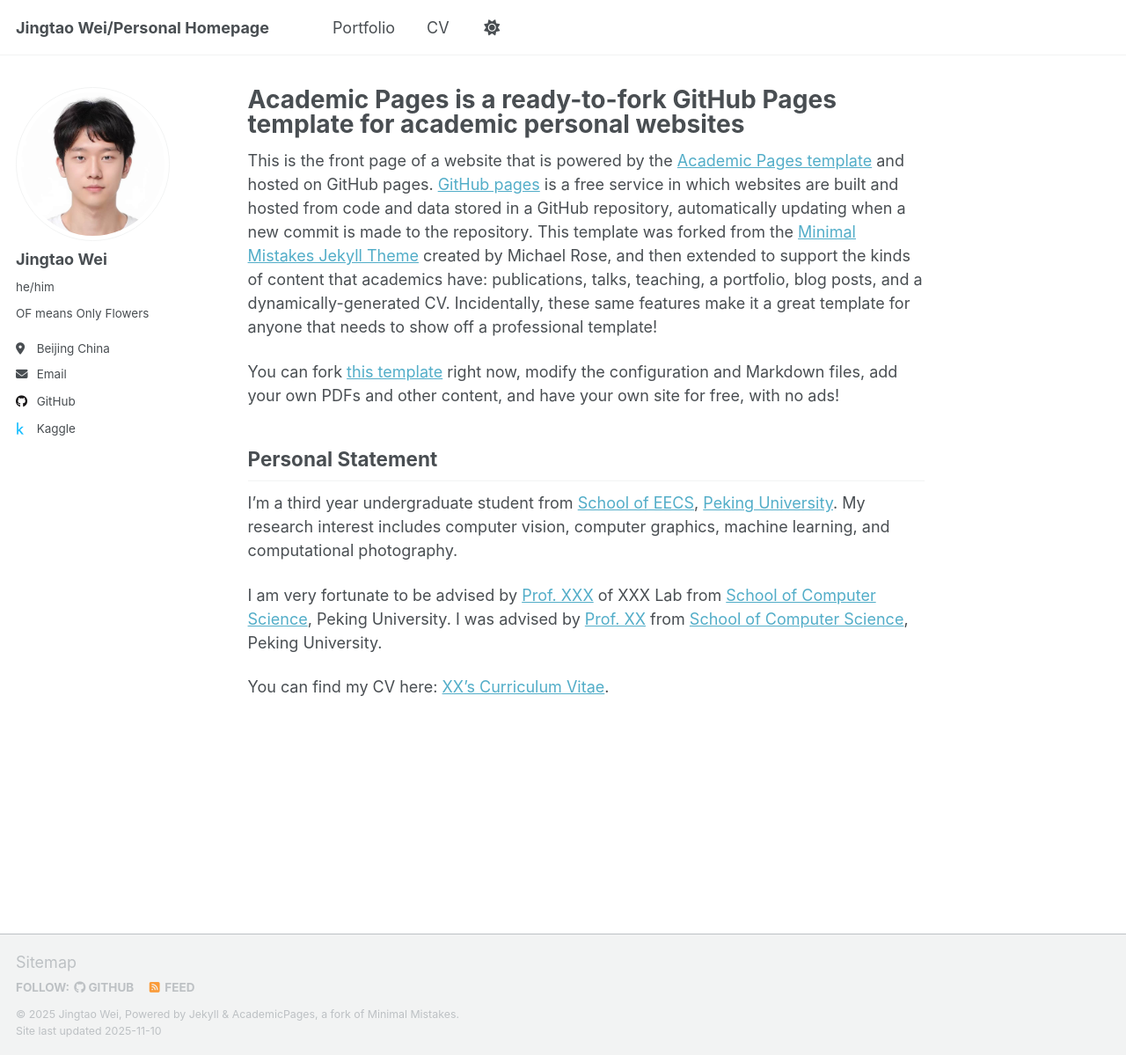
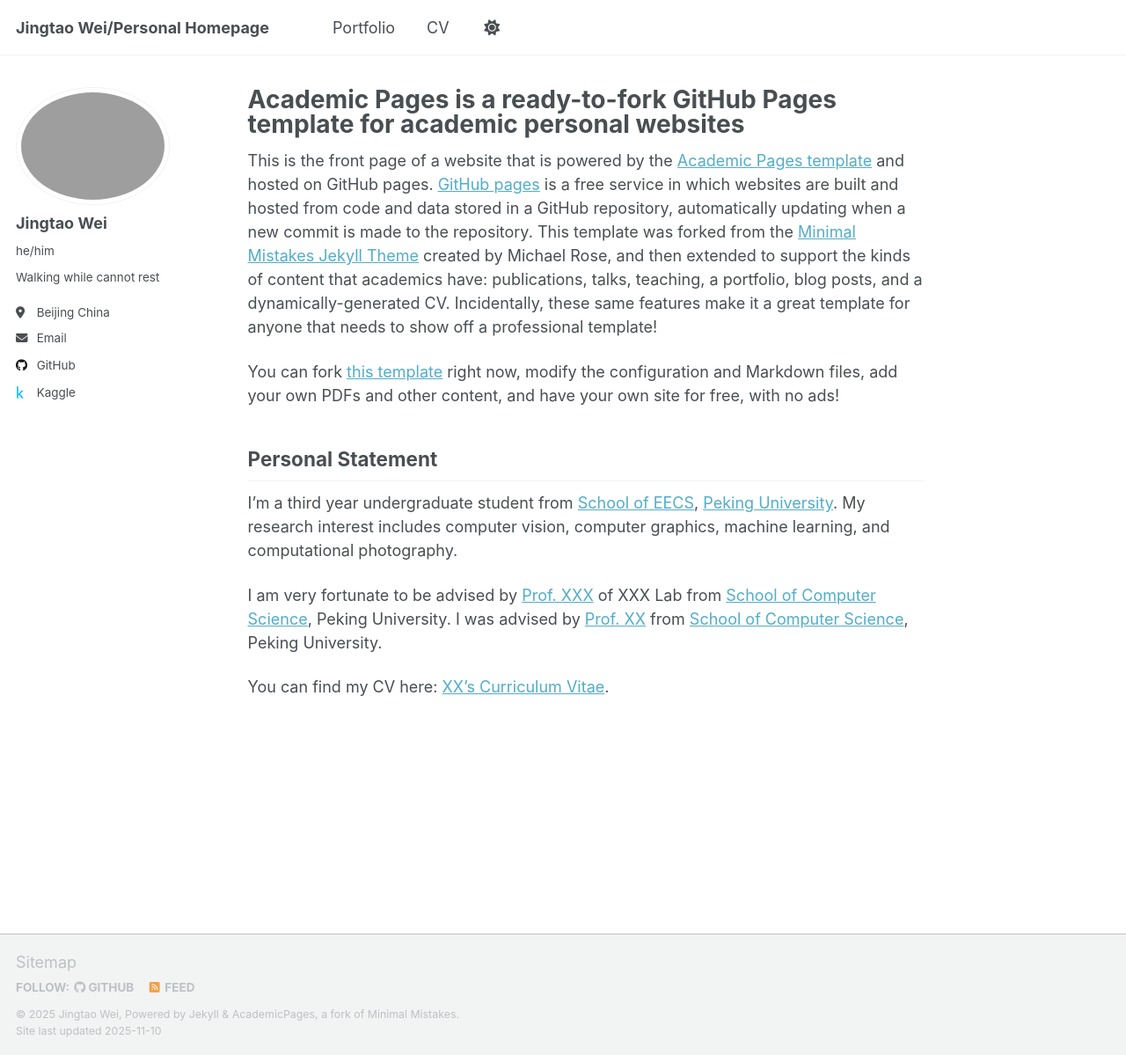
Before and after one commit to wayflower/wayflower.github.io, a Jekyll site: the page built from _pages/about.md, in a window 1280 px wide and 1199 px high. Shown: the whole window at 88% size. Built offline with Jekyll 4.4.1, drawn with Linux system fonts in a browser that asks for light colours; a script that is not in the unit is left out.

Commit message:
Update _config.yml

```diff
--- a/_config.yml
+++ b/_config.yml
@@ -14,10 +14,10 @@
 #               Additional customization can be done by editing /_includes/author-profile.html
 author:
   # Biographic information
-  avatar           : "resume_ai.jpg"
+  avatar           : "resume_ai.png"
   name             : "Jingtao Wei"
   pronouns         : "he/him"
-  bio              : "OF means Only Flowers"
+  bio              : "Walking while cannot rest"
   location         : "Beijing China"
   employer         :
   uri              :
```
